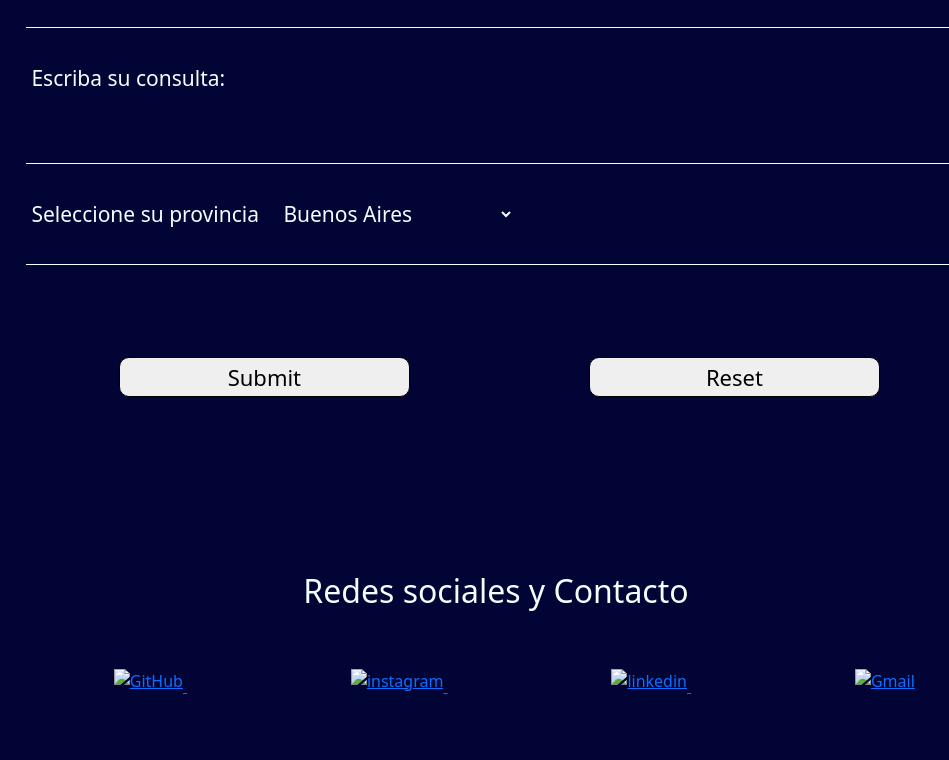
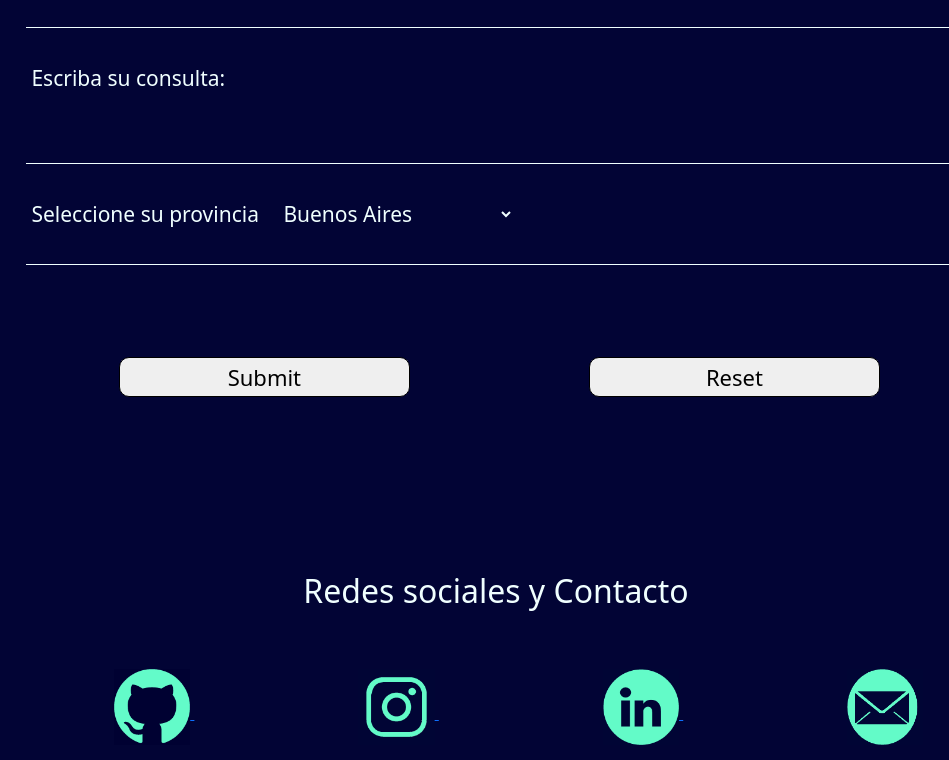
Before and after one commit to Lautaro-Recio/Porfolio, a website: page pages/contacto.html in a window 1280 px wide. Shown: the part 719-1479 px from the top of the page, without its empty margins (144-1093 px from the left). Before the commit the page ends 1427 px from the top, so only its background shows below. Drawn offline with nearby package versions, Linux system fonts and the light colour scheme; files that its build step writes are made by us from their sources; the site is published under a folder, as on GitHub Pages, so addresses that start at the root find nothing; files whose address does not match are found by name.

Commit message:
arreglando los links del footer

```diff
--- a/pages/contacto.html
+++ b/pages/contacto.html
@@ -122,19 +122,19 @@
                      <div class="col-lg-12 col-xs-12 foot">
                          <!-- Enlace a github -->
                          <a href="https://github.com/" target="blanck">
-                             <img class="imgFooter animacion pie" src="/root/assets/images/github.png" alt="GitHub">
+                             <img class="imgFooter animacion pie" src="assets/images/github.png" alt="GitHub">
                          </a>
                      <!-- Enlcae de instagram -->
                          <a href="https://instagram.com/lauti_recio?utm_medium=copy_link" target="blanck">
-                             <img class="imgFooter animacion pie" src="/root/assets/images/instagram.png" alt="instagram">
+                             <img class="imgFooter animacion pie" src="assets/images/instagram.png" alt="instagram">
                          </a>
                          <!-- Enlace de LinkEdin -->
                          <a href="https://ar.linkedin.com/" target="blanck">
-                             <img class="imgFooter animacion pie" src="/root/assets/images/linkedin.png" alt="linkedin">
+                             <img class="imgFooter animacion pie" src="assets/images/linkedin.png" alt="linkedin">
                          </a>
                          <!-- Enlace de Gmail -->
                          <a href="pages/contacto.html">
-                             <img class="imgFooter animacion pie" src="/root/assets/images/Gmail.png" alt="Gmail">
+                             <img class="imgFooter animacion pie" src="assets/images/Gmail.png" alt="Gmail">
                          </a>
                      </div>
                 </div>
```
Also changed, not shown: index.html (+4 -4 lines), pages/conocimientos.html (+4 -4 lines), pages/proyectos.html (+4 -4 lines), pages/quien_soy.html (+4 -4 lines).
